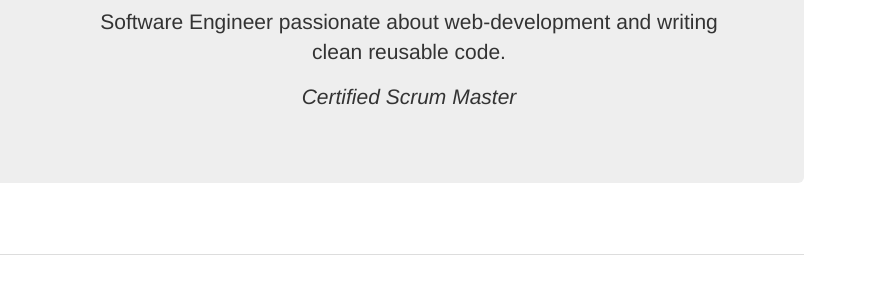
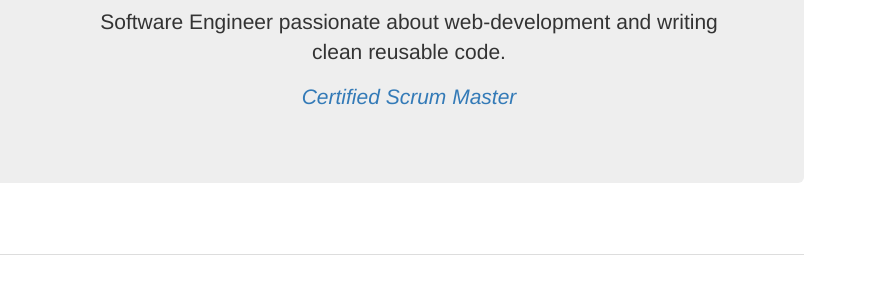
Before and after one commit to juankk/juankk.github.io, a website: page index.html in a window 1280 px wide. Shown: the part 140-432 px from the top of the page, 406-1280 px from the left. Drawn offline with nearby package versions, Linux system fonts and the light colour scheme.

Commit message:
adding scrum master certification link

```diff
--- a/index.html
+++ b/index.html
@@ -67,7 +67,7 @@
                 <p class="text-center">Software Engineer passionate about web-development and writing clean reusable code.</p>
               </div>
               <aside class="col-sm-12 col-md-8 col-lg-8">
-                <p class="text-center">Certified Scrum Master</p>
+                <p class="text-center"><a href="https://www.scrumalliance.org/community/profile/jzapata7" rel="nofollow" target="__blank">Certified Scrum Master</a></p>
               </aside>
             </div>
 
```
